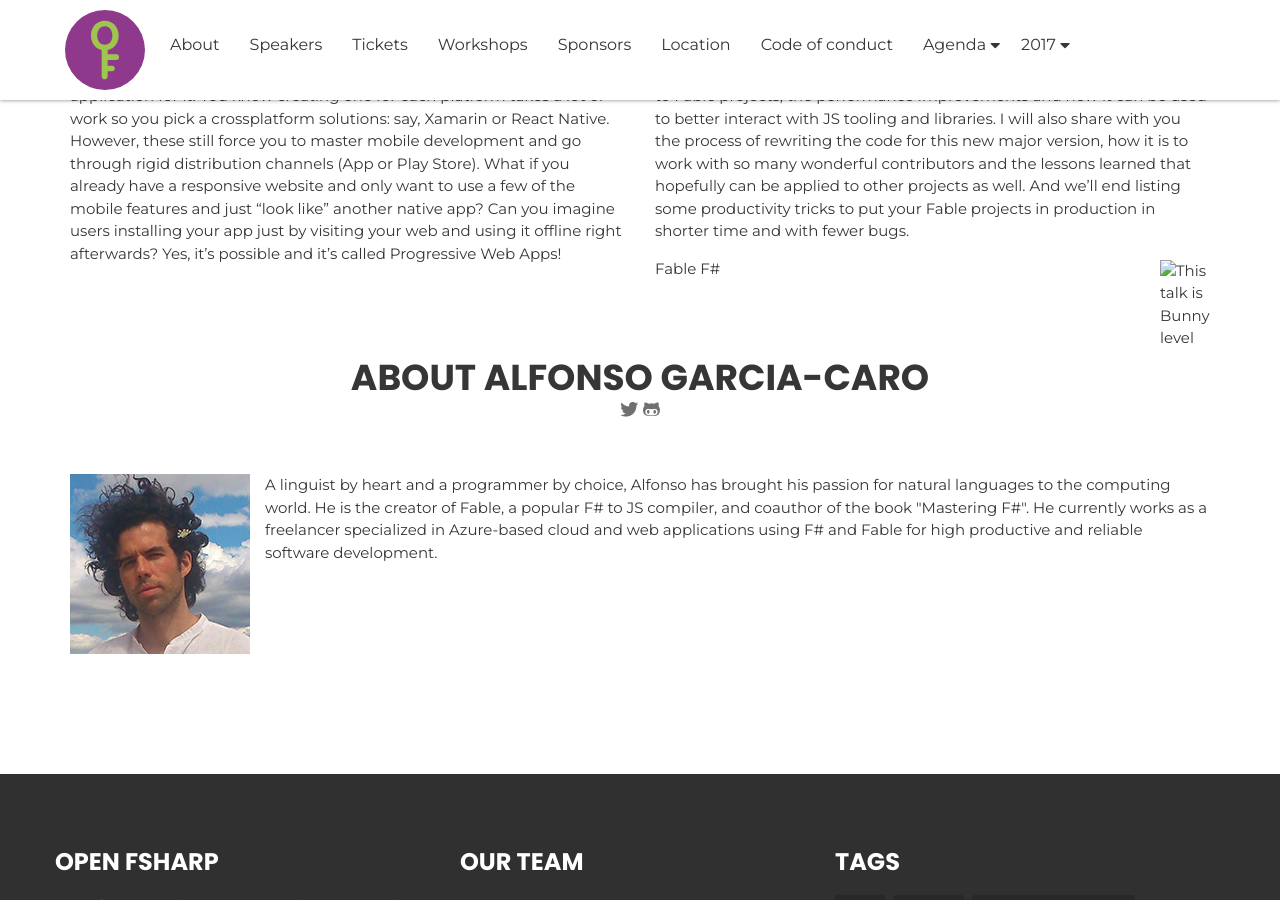
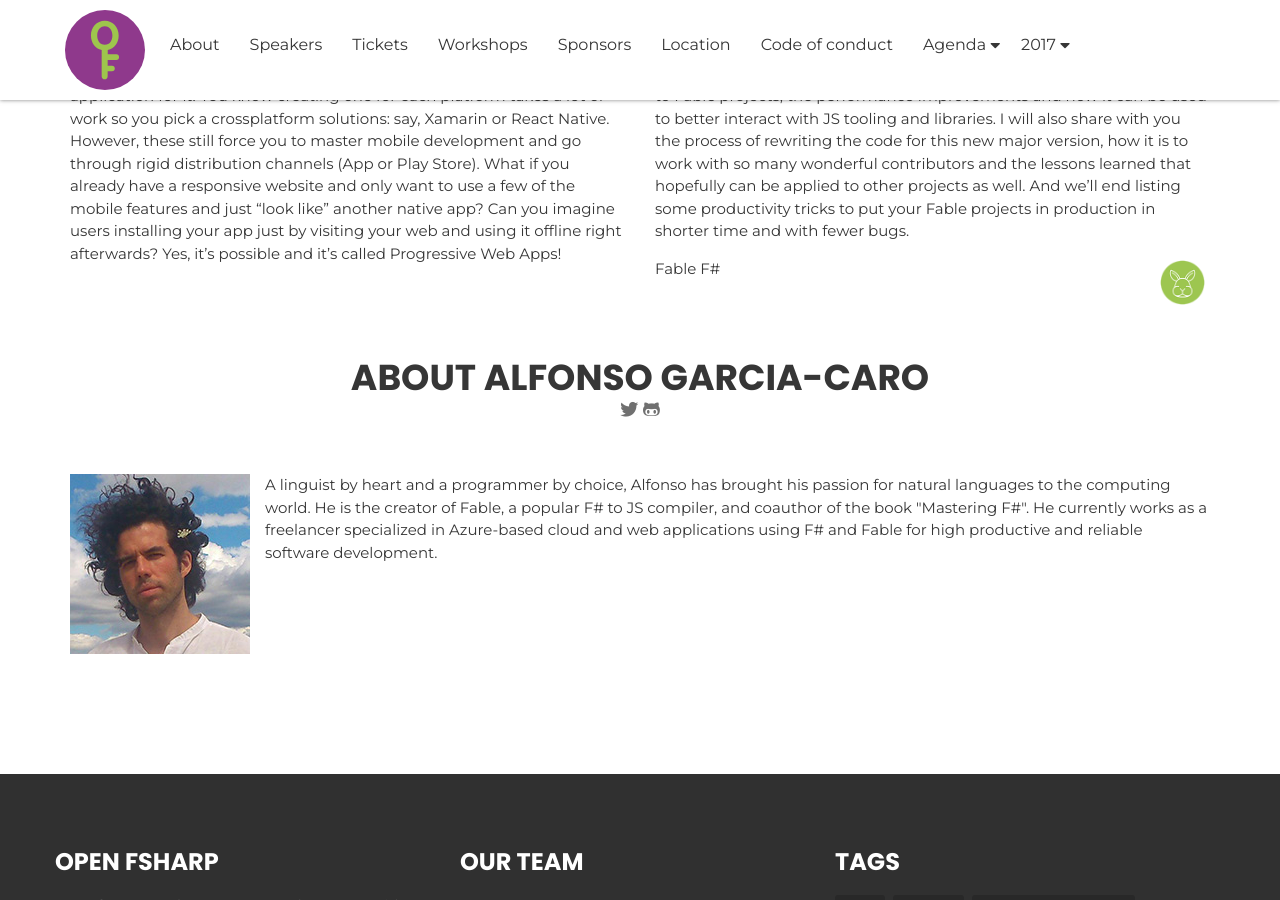
Before and after one commit to open-fsharp/open-fsharp.github.io, a Jekyll site: the page built from speakers/alfonso-garcia-caro.md, in a window 1280 px wide and 900 px high, scrolled down 486 px. Built offline with Jekyll 4.4.1, drawn with Linux system fonts in a browser that asks for light colours; nearby versions of some CDN libraries; comment, search, counter and statistics services are not loaded.

Commit message:
fix url bunny level

```diff
--- a/speakers/alfonso-garcia-caro.md
+++ b/speakers/alfonso-garcia-caro.md
@@ -33,7 +33,7 @@
                 <span>Fable</span>
                 <span>F#</span>
                 <div class="talk-level">
-                    <img src="{{ site.baseurl }}public/assets/images/animals/bunny.png" alt="This talk is Bunny level" />
+                    <img src="{{ site.baseurl }}public/assets/animals/bunny.png" alt="This talk is Bunny level" />
                 </div>
             </div>
         </div>
```
